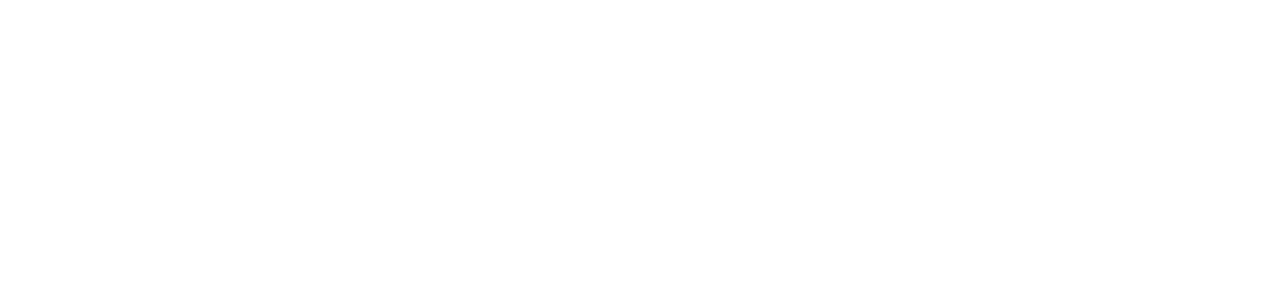
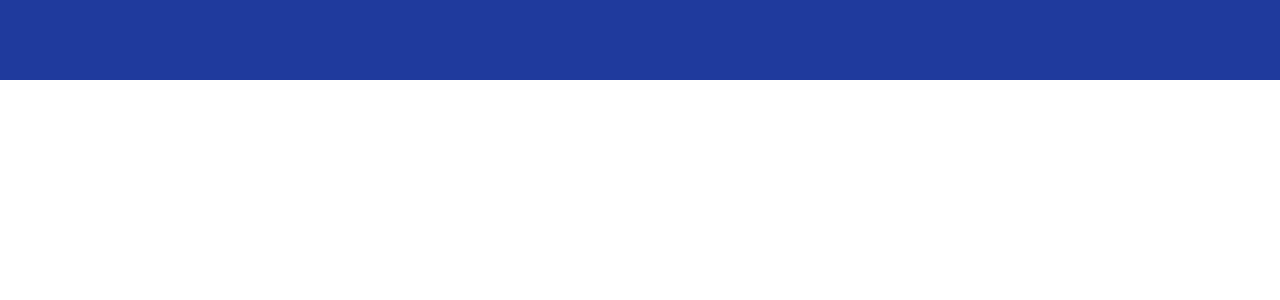
Before and after one commit to ess4536/hw_input, a React (Create React App) app: page / in a window 1280 px wide. Shown: the top 300 px of the page. Built offline with nearby package versions, Linux system fonts and the light colour scheme.

Commit message:
import Header.css

```diff
--- a/src/components/Header.js
+++ b/src/components/Header.js
@@ -1,9 +1,10 @@
 import React from 'react';
+import '../assets/Header.css';
 
 export default class Header extends React.Component {
   render(){
     return (
-      <div>
+      <div className="header">
 
       </div>
     );
```
